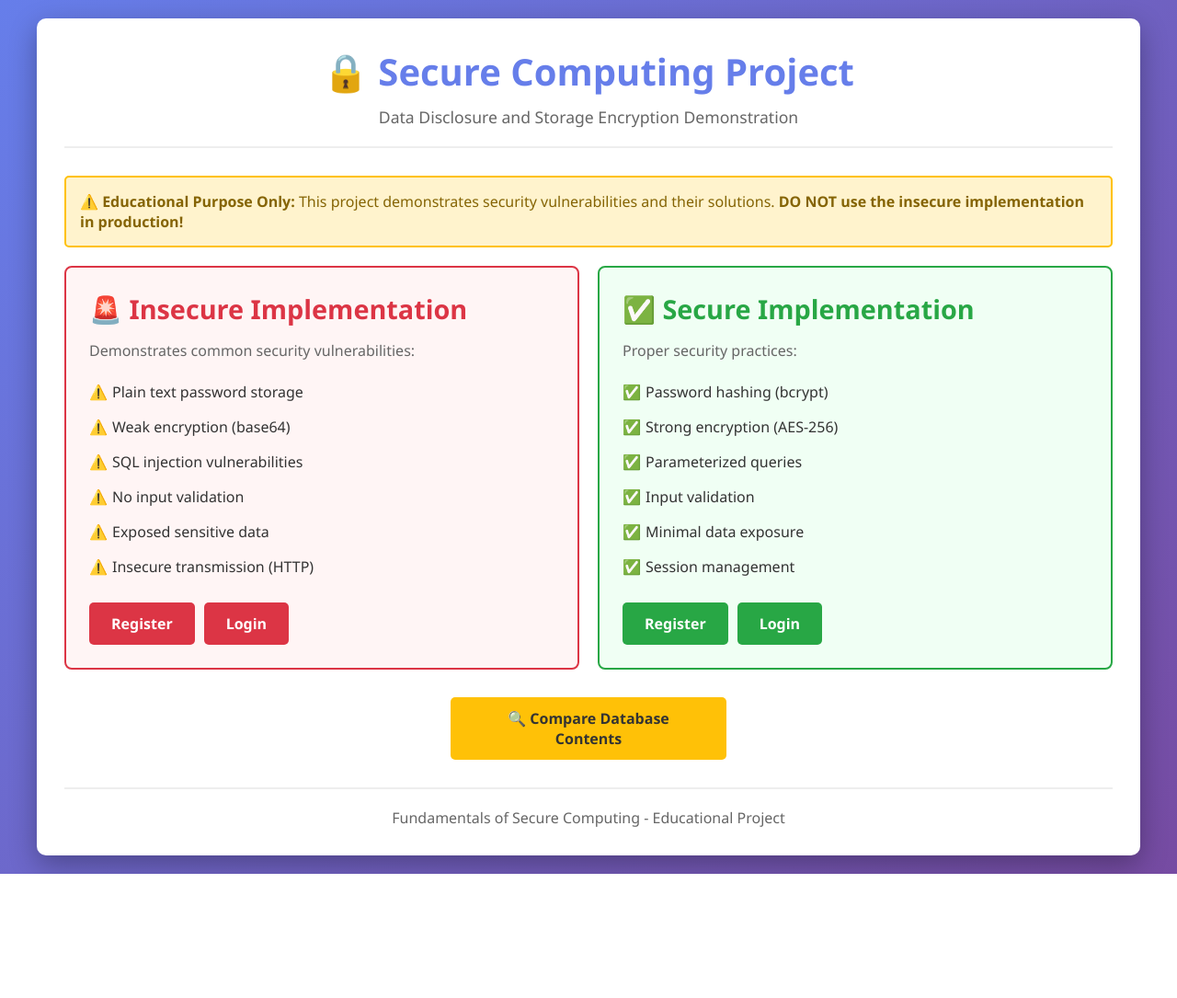
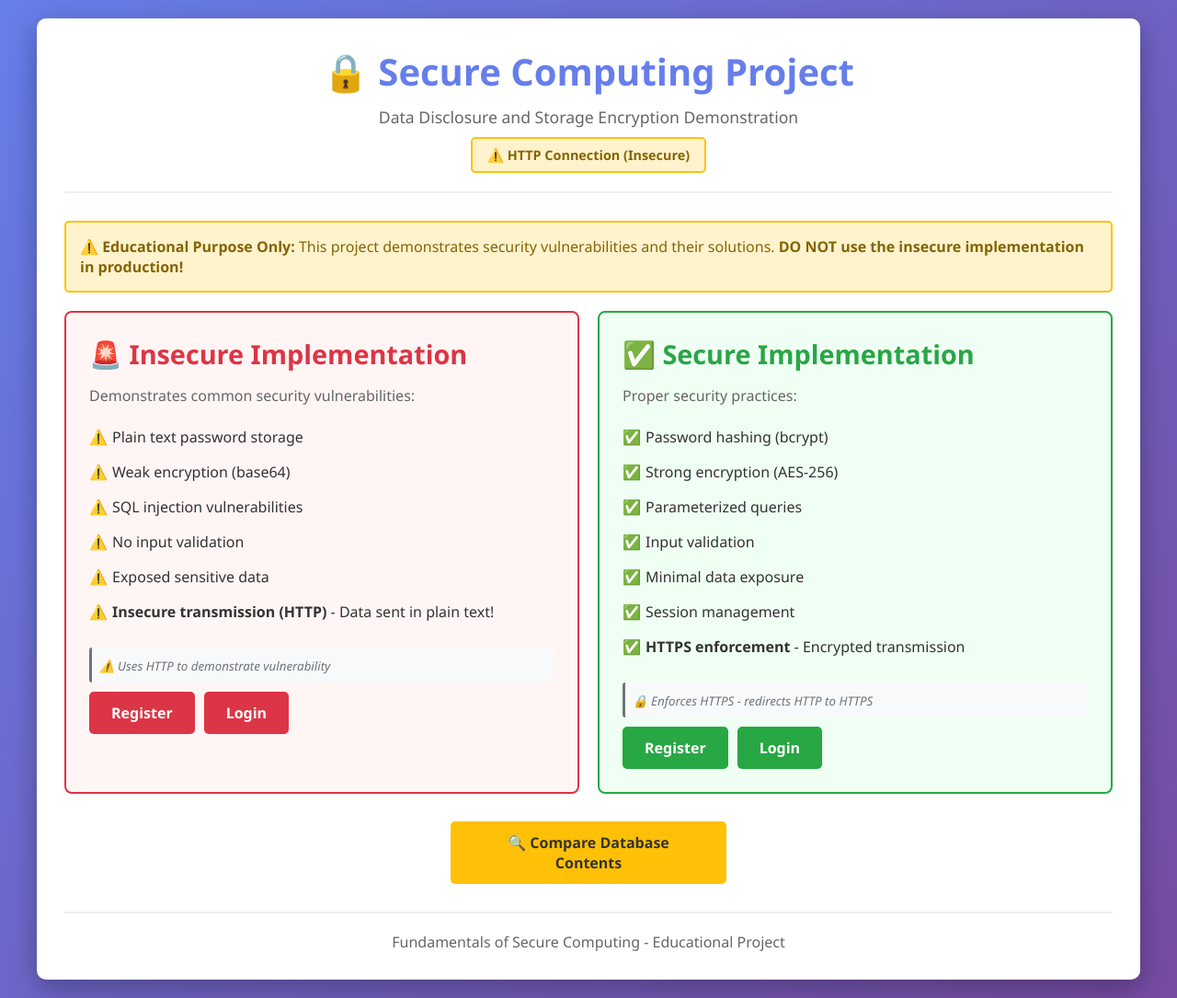
Before and after one commit to AmirAli-Abedi/FCS-project, a Flask app: page / in a window 1280 px wide. Shown: the whole page at 92% size. Before the commit the page ends 950 px from the top, so only its background shows below. Run offline with Flask 3, Linux system fonts and the light colour scheme.

Commit message:
add some HTTPS stuf

```diff
--- a/app.py
+++ b/app.py
@@ -1,8 +1,13 @@
 """
 Main Flask application for Secure Computing Project
 Demonstrates security vulnerabilities and their proper solutions
+
+Supports both HTTP and HTTPS:
+- Insecure routes (/insecure/*) - Use HTTP to demonstrate vulnerability
+- Secure routes (/secure/*) - Enforce HTTPS (redirect HTTP → HTTPS)
+- Home and compare pages - Accessible on both HTTP and HTTPS
 """
-from flask import Flask, render_template, jsonify
+from flask import Flask, render_template, jsonify, request
 from database import init_databases, get_all_users_insecure, get_all_users_secure
 from insecure_routes import insecure_bp
 from secure_routes import secure_bp
@@ -16,17 +21,59 @@ app.register_blueprint(insecure_bp)
 app.register_blueprint(secure_bp)
 
 
+@app.before_request
+def log_request_info():
+    """Log request information for debugging HTTPS"""
+    # Flask logs show "HTTP/1.1" which is the protocol version, not HTTP vs HTTPS
+    # HTTPS still uses HTTP/1.1 as the application protocol over TLS
+    # So we need to check the actual connection scheme
+    protocol = request.scheme
+    is_secure = request.is_secure
+    url_scheme = request.environ.get('wsgi.url_scheme', 'unknown')
+
+    # Log with clear HTTPS/HTTP indicator
+    connection_type = "🔒 HTTPS" if (is_secure or protocol == 'https' or url_scheme == 'https') else "⚠️ HTTP"
+    print(f"[{connection_type}] {request.method} {request.path} - Scheme: {protocol}, Secure: {is_secure}")
+
+
+def get_ssl_context():
+    """Get SSL context if certificates exist"""
+    cert_path = 'ssl/cert.pem'
+    key_path = 'ssl/key.pem'
+
+    if os.path.exists(cert_path) and os.path.exists(key_path):
+        return (cert_path, key_path)
+    return None
+
+
+# Store SSL status for middleware
+app.config['SSL_ENABLED'] = get_ssl_context() is not None
+
+
 @app.route('/')
 def index():
-    """Main page with navigation"""
-    return render_template('index.html')
+    """Main page with navigation - accessible on both HTTP and HTTPS"""
+    # Check if using HTTPS
+    is_https = (
+        request.is_secure or
+        request.scheme == 'https' or
+        request.headers.get('X-Forwarded-Proto') == 'https'
+    )
+    return render_template('index.html', is_https=is_https)
 
 
 @app.route('/compare')
 def compare():
-    """Comparison page showing side-by-side database contents"""
+    """Comparison page showing side-by-side database contents - accessible on both HTTP and HTTPS"""
     insecure_users = get_all_users_insecure()
     secure_users = get_all_users_secure()
+
+    # Check if using HTTPS
+    is_https = (
+        request.is_secure or
+        request.scheme == 'https' or
+        request.headers.get('X-Forwarded-Proto') == 'https'
+    )
 
     # Convert to dictionaries for easier template rendering
     insecure_data = []
@@ -51,7 +98,8 @@ def compare():
 
     return render_template('compare.html',
                          insecure_users=insecure_data,
-                         secure_users=secure_data)
+                         secure_users=secure_data,
+                         is_https=is_https)
 
 
 @app.route('/api/insecure/users')
@@ -89,6 +137,36 @@ if __name__ == '__main__':
     # Initialize databases on startup
     print("Initializing databases...")
     init_databases()
+
+    # Check for SSL certificates
+    ssl_context = get_ssl_context()
+
+    print("\n" + "="*60)
     print("Starting Flask application...")
-    print("Open http://localhost:5000 in your browser")
-    app.run(debug=True, host='0.0.0.0', port=5000)
+    print("="*60)
+
+    if ssl_context:
+        print("✓ SSL certificates found - HTTPS enabled")
+        print("\n⚠️  IMPORTANT: Flask development server with SSL ONLY accepts HTTPS connections")
+        print("   You MUST access the application via HTTPS:")
+        print("   → https://localhost:5000")
+        print("\n   HTTP connections (http://localhost:5000) will FAIL")
+        print("   This is expected - Flask with SSL only serves HTTPS")
+        print("\n   Insecure routes: Accessible via HTTPS (but will show HTTP warnings)")
+        print("   Secure routes: REQUIRE HTTPS (enforced by middleware)")
+        print("\n⚠️  Browser will show security warning for self-signed certificate")
+        print("   This is expected. Click 'Advanced' → 'Proceed' to continue.")
+        print("\n" + "="*60)
+        # Run with SSL support - ONLY accepts HTTPS connections
+        # All requests will be HTTPS - logs will show HTTPS
+        app.run(debug=True, host='0.0.0.0', port=5000, ssl_context=ssl_context)
+    else:
+        print("⚠️  SSL certificates not found - HTTPS disabled")
+        print("   Run './generate_cert.sh' to generate certificates")
+        print("\nURL:")
+        print("  HTTP:  http://localhost:5000")
+        print("\nNote: Secure routes will not work properly without HTTPS")
+        print("      (They will allow HTTP but show warnings)")
+        print("="*60)
+        # Run without SSL (for development/testing)
+        app.run(debug=True, host='0.0.0.0', port=5000)
--- a/static/style.css
+++ b/static/style.css
@@ -407,3 +407,38 @@ code {
     font-size: 0.9em;
     color: #e83e8c;
 }
+
+/* Protocol Indicators */
+.protocol-indicator {
+    display: inline-block;
+    padding: 8px 16px;
+    border-radius: 5px;
+    font-weight: bold;
+    font-size: 0.9em;
+    margin-top: 10px;
+}
+
+.secure-protocol {
+    background: #d4edda;
+    color: #155724;
+    border: 2px solid #28a745;
+}
+
+.insecure-protocol {
+    background: #fff3cd;
+    color: #856404;
+    border: 2px solid #ffc107;
+}
+
+.protocol-note {
+    margin: 10px 0;
+    padding: 8px;
+    background: #f8f9fa;
+    border-left: 3px solid #6c757d;
+    border-radius: 3px;
+}
+
+.protocol-note small {
+    color: #6c757d;
+    font-style: italic;
+}
--- a/templates/index.html
+++ b/templates/index.html
@@ -11,6 +11,15 @@
         <header>
             <h1>🔒 Secure Computing Project</h1>
             <p class="subtitle">Data Disclosure and Storage Encryption Demonstration</p>
+            {% if is_https %}
+            <div class="protocol-indicator secure-protocol">
+                🔒 HTTPS Connection (Secure)
+            </div>
+            {% else %}
+            <div class="protocol-indicator insecure-protocol">
+                ⚠️ HTTP Connection (Insecure)
+            </div>
+            {% endif %}
         </header>
 
         <div class="warning-box">
@@ -28,8 +37,11 @@
                     <li>SQL injection vulnerabilities</li>
                     <li>No input validation</li>
                     <li>Exposed sensitive data</li>
-                    <li>Insecure transmission (HTTP)</li>
+                    <li><strong>Insecure transmission (HTTP)</strong> - Data sent in plain text!</li>
                 </ul>
+                <div class="protocol-note">
+                    <small>⚠️ Uses HTTP to demonstrate vulnerability</small>
+                </div>
                 <div class="button-group">
                     <a href="/insecure/register" class="btn btn-insecure">Register</a>
                     <a href="/insecure/login" class="btn btn-insecure">Login</a>
@@ -46,7 +58,11 @@
                     <li>Input validation</li>
                     <li>Minimal data exposure</li>
                     <li>Session management</li>
+                    <li><strong>HTTPS enforcement</strong> - Encrypted transmission</li>
                 </ul>
+                <div class="protocol-note">
+                    <small>🔒 Enforces HTTPS - redirects HTTP to HTTPS</small>
+                </div>
                 <div class="button-group">
                     <a href="/secure/register" class="btn btn-secure">Register</a>
                     <a href="/secure/login" class="btn btn-secure">Login</a>
```
Also changed, not shown: insecure_routes.py (+63 -21 lines), middleware.py (added, +106 -0 lines), secure_routes.py (+12 -1 lines), templates/compare.html (+9 -0 lines), templates/login.html (+18 -0 lines), templates/register.html (+18 -0 lines), README.md, 2 other files.
